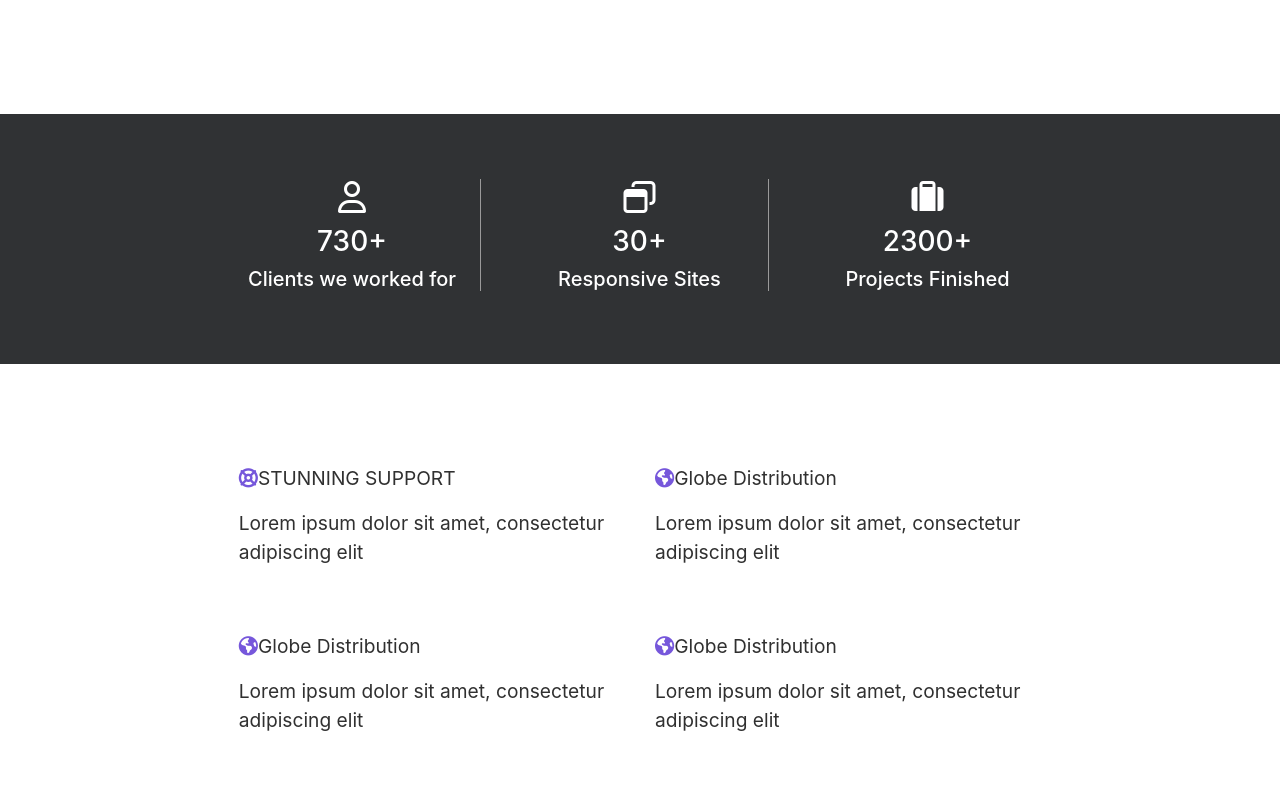
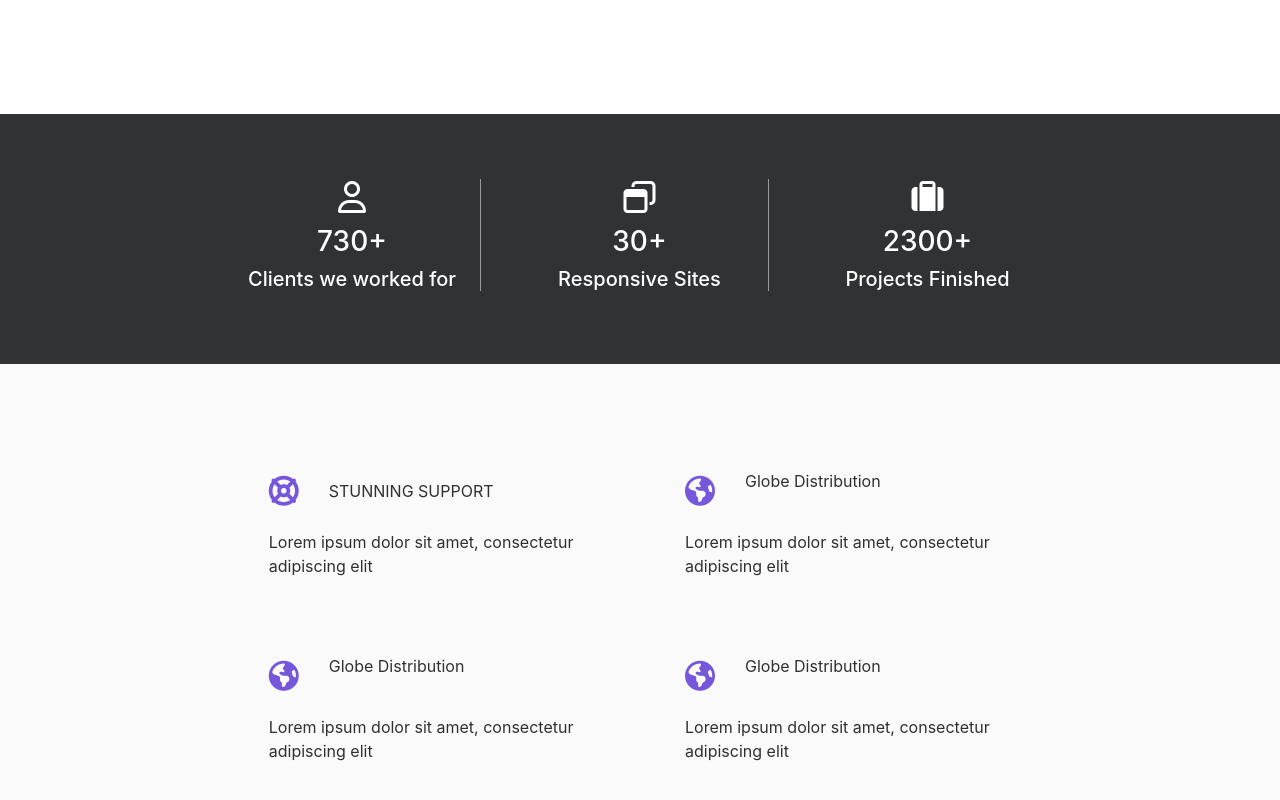
Before and after one commit to priankacse/optimistics, a plain HTML site: page index.html in a window 1280 px wide. Shown: the part 576-1376 px from the top of the page. Drawn offline with nearby package versions, Linux system fonts and the light colour scheme; files that its build step writes are made by us from their sources.

Commit message:
Update style.css

```diff
--- a/style.css
+++ b/style.css
@@ -75,10 +75,14 @@ p{ font-size:1.2rem; }
 .feature-border{ border-right: 1px solid #9A9A9A;    }
 .feature-border.none{ border-right: none;  }
 /****************/
-
+.feature-block{ font-size:12px; padding:5px 30px; }
+.feature-block .image{ padding-right: 30px; font-size:30px;}
+.feature-block p{ font-size: 1rem; }
+/****************/
 .container-full{ width: 100%; display: block; background: transparent; }
 .c-f-background-t{ background: transparent; }
 .c-f-background{ background: #303234; }
+.c-f-background-white{ background: #FAFAFA; }
 .b-light-gray{ background: #E4E6E5; }
 .b-extra-light-gray{ background: #EBE4E4; }
 .b-gray{ background: #DBDBDB; }
```
